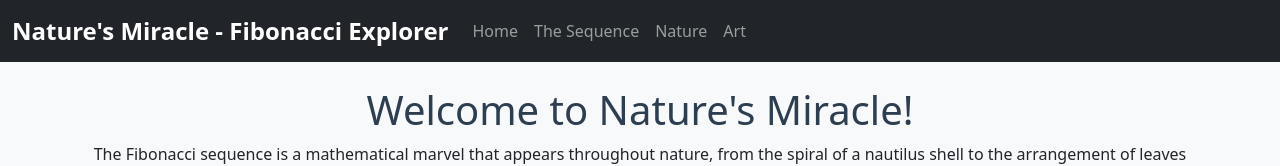
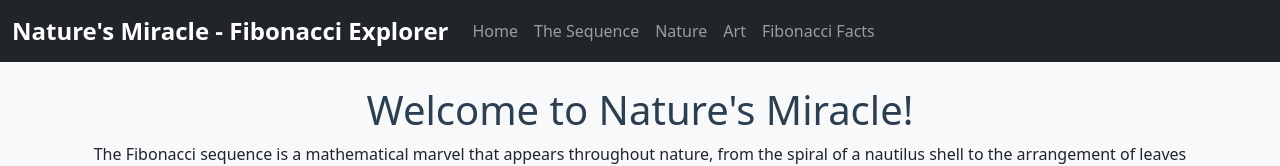
Before and after one commit to chrismadden29/CS456-ProjectNew, a website: page public_html/index.html in a window 1280 px wide. Shown: the top 166 px of the page. Drawn offline with nearby package versions, Linux system fonts and the light colour scheme.

Commit message:
added button for facts page

```diff
--- a/public_html/index.html
+++ b/public_html/index.html
@@ -64,6 +64,11 @@
                     </li>
                     <li class="nav-item">
                         <a class="nav-link" href="#">Art</a>
+                    </li>
+                    <li class="nav-item">
+                        <a class="nav-link"
+                            href="fibonacci-facts.html">Fibonacci Facts
+                        </a>
                     </li>
                 </ul>
             </div>
```
